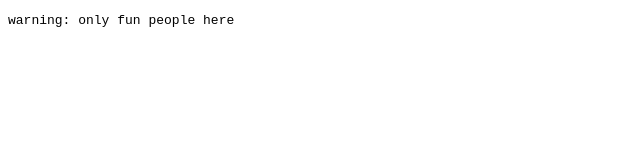
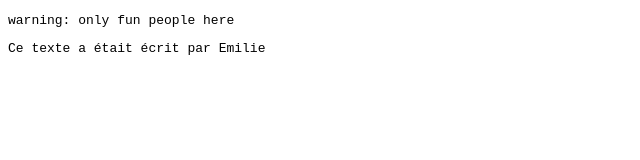
Before and after one commit to CasianLW/exo-git-groupe, a plain HTML site: page index.html in a window 1280 px wide. Shown: the whole page, without its empty margins (0-640 px from the left). Drawn offline with Linux system fonts and the light colour scheme.

Commit message:
Ajout de texte dans le index

```diff
--- a/index.html
+++ b/index.html
@@ -8,5 +8,6 @@
   </head>
   <body>
     <pre>warning: only fun people here</pre>
+    <pre>Ce texte a était écrit par Emilie</pre>
   </body>
 </html>
```
